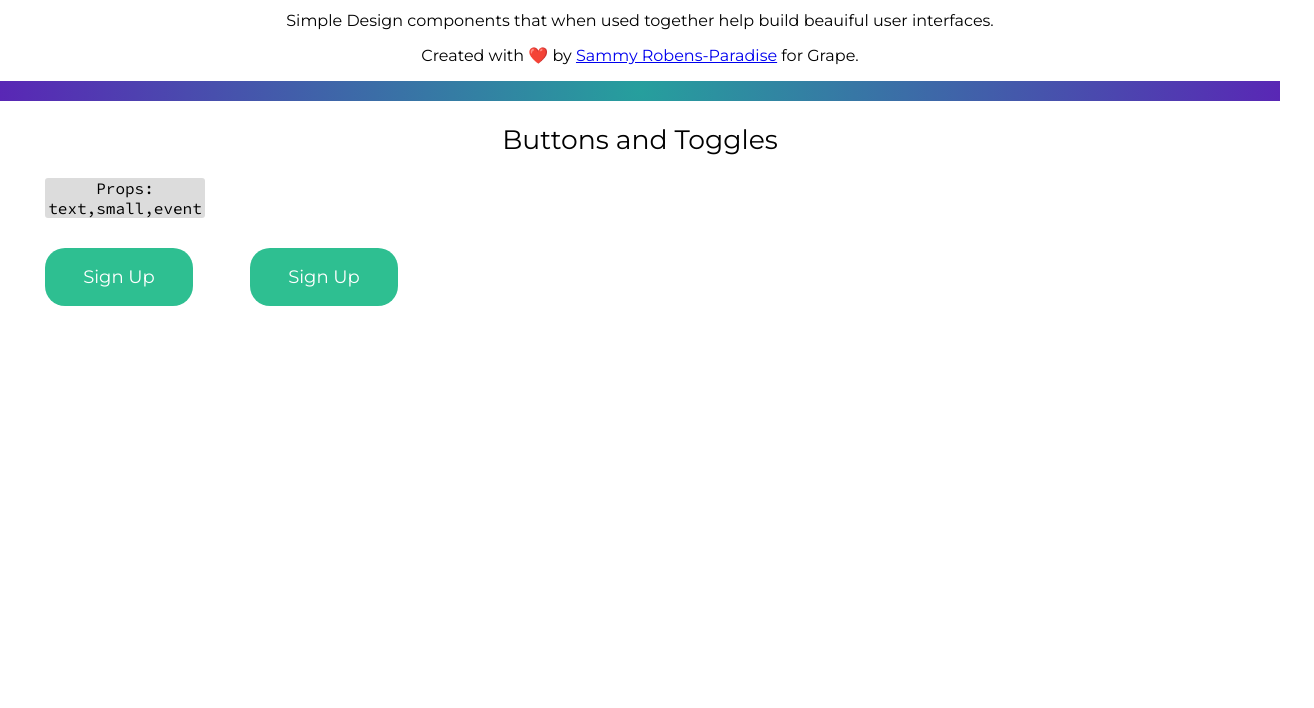
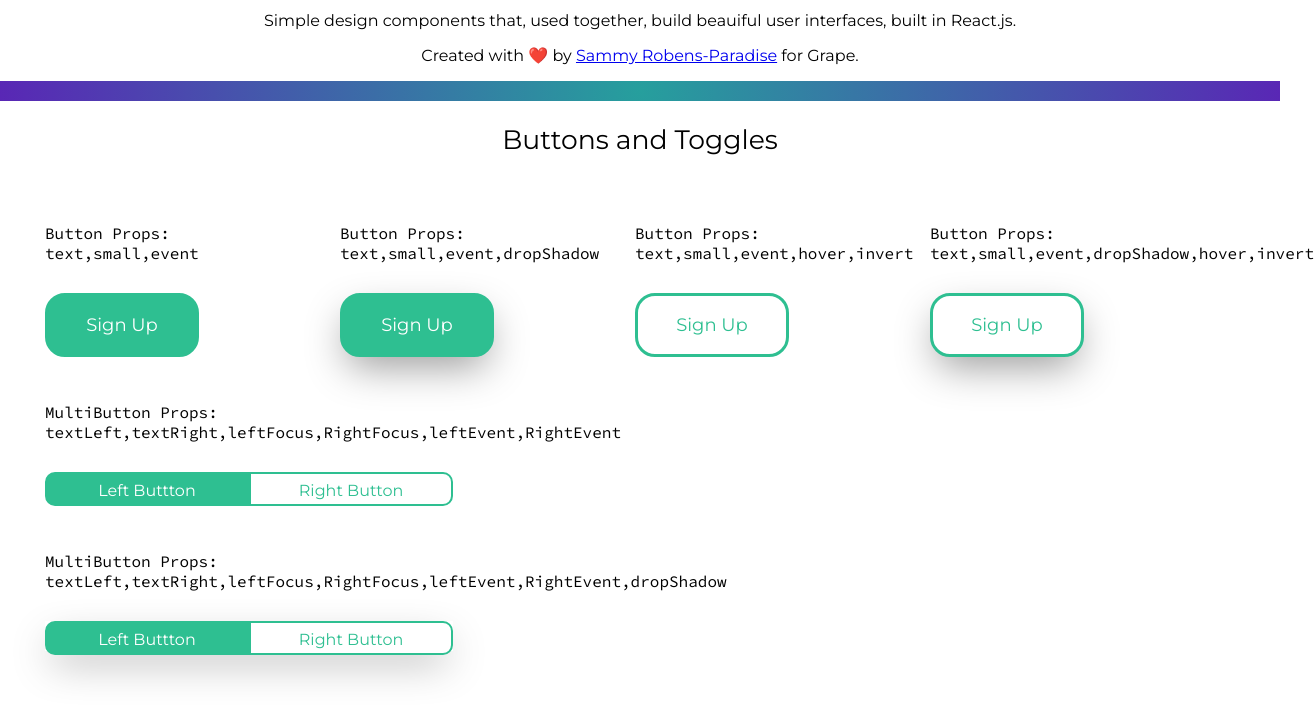
Before and after one commit to SammyRobensParadise/grape-global, a React app in the folder grape-global/: page / in a window 1280 px wide. Shown: the part 92-800 px from the top of the page, 1314 px wide, since content can reach past the window. Built offline with nearby package versions, Linux system fonts and the light colour scheme.

Commit message:
added the multibutton component

```diff
--- a/grape-global/public/index.html
+++ b/grape-global/public/index.html
@@ -24,7 +24,7 @@
       work correctly both with client-side routing and a non-root public URL.
       Learn how to configure a non-root public URL by running `npm run build`.
     -->
-    <title>Coetus | Grape Design</title>
+    <title>Raindrop | Grape Design</title>
   </head>
   <body style="width: 100%; margin-left: 0px;">
     <noscript>You need to enable JavaScript to run this app.</noscript>
--- a/grape-global/src/index.js
+++ b/grape-global/src/index.js
@@ -1,7 +1,7 @@
 import React from "react";
 import { render } from "react-dom";
-import { Button } from "./lib";
-import { Container, Row, Col, Jumbotron } from "reactstrap";
+import { Button, MultiButton } from "./lib";
+import { Container, Jumbotron } from "reactstrap";
 import styled from "styled-components";
 
 const Wrapper = styled.div`
@@ -45,25 +45,33 @@ padding-left: 45px;
 }
 `;
 const Code = styled.div`
-@import url('https://fonts.googleapis.com/css?family=Montserrat|Source+Code+Pro&display=swap');
-font-family: 'Source Code Pro', monospace;
+  @import url("https://fonts.googleapis.com/css?family=Montserrat|Source+Code+Pro&display=swap");
+  font-family: "Source Code Pro", monospace;
   font-weight: 100;
-background-color: #DCDCDC;
   border-radius: 3px;
   margin-bottom: 30px;
-width: 160px;
+  width: 250px;
   height: 100%;
-`
+  margin-top: 45px;
+  text-align: left;
+`;
 const Subsection = styled.p`
-text-align: center
-`
+  text-align: center;
+`;
+
 const App = () => (
   <Wrapper>
     <Jumbotron>
-      <Title>Coetus | Design</Title>
+      <Title>Raindrop | Design</Title>
 
-      <Subsection>Simple Design components that when used together help build beauiful user interfaces.</Subsection>
-      <Subsection>Created with  ❤️ by <a href="https://sammyrp.com">Sammy Robens-Paradise</a> for Grape.</Subsection>
+      <Subsection>
+        Simple design components that, used together, build beauiful user
+        interfaces, built in React.js.
+      </Subsection>
+      <Subsection>
+        Created with ❤️ by{" "}
+        <a href="https://sammyrp.com">Sammy Robens-Paradise</a> for Grape.
+      </Subsection>
     </Jumbotron>
     <SectionGradient></SectionGradient>
     <ButtonsSection></ButtonsSection>
@@ -77,7 +85,8 @@ const ButtonsSection = () => (
     </Jumbotron>
     <Container>
       <Content>
-        <Code>Props: text,small,event</Code>
+
+        <Code>Button Props: text,small,event</Code>
         <Button
           text="Sign Up"
           small={true}
@@ -85,11 +94,58 @@ const ButtonsSection = () => (
         ></Button>
       </Content>
       <Content>
+        <Code>Button Props: text,small,event,dropShadow</Code>
         <Button
           text="Sign Up"
           small={true}
           event={() => alert("Button Clicked!")}
+          dropShadow={true}
         ></Button>
+      </Content>
+      <Content>
+        <Code>Button Props: text,small,event,hover,invert</Code>
+        <Button
+          text="Sign Up"
+          small={true}
+          invert={true}
+          hover={true}
+          event={() => alert("Button Clicked!")}
+        ></Button>
+      </Content>
+      <Content>
+        <Code>Button Props: text,small,event,dropShadow,hover,invert</Code>
+        <Button
+          text="Sign Up"
+          small={true}
+          invert={true}
+          hover={true}
+          dropShadow={true}
+          event={() => alert("Button Clicked!")}
+        ></Button>
+      </Content>
+      <Content>
+        <Code> MultiButton Props: textLeft,textRight,leftFocus,RightFocus,leftEvent,RightEvent</Code>
+        <MultiButton
+        textLeft="Left Buttton"
+        textRight="Right Button"
+        leftFocus={true}
+        rightFocus={false}
+        leftEvent={() => alert('left button clicked')}
+        rightEvent={() => alert('right button clicked')}
+        ></MultiButton>
+      </Content>
+      <br></br>
+      <Content>
+        <Code> MultiButton Props: textLeft,textRight,leftFocus,RightFocus,leftEvent,RightEvent,dropShadow</Code>
+        <MultiButton
+        textLeft="Left Buttton"
+        textRight="Right Button"
+        leftFocus={true}
+        rightFocus={false}
+        leftEvent={() => alert('left button clicked')}
+        rightEvent={() => alert('right button clicked')}
+        dropShadow={true}
+        ></MultiButton>
       </Content>
     </Container>
   </Container>
--- a/grape-global/src/lib/global-buttons/buttons/Button.js
+++ b/grape-global/src/lib/global-buttons/buttons/Button.js
@@ -2,15 +2,23 @@ import React from "react";
 import styled from "styled-components";
 
 const ButttonEl = styled.div`
-  background-color: #2ebf91;
+  background-color: ${p => (p.invert ? "#fff" : "#2ebf91")};
   width: ${p => (p.small ? "148px" : "230px")};
+  color: ${p => p.invert? '#2ebf91' : '#fff'};
   text-align: center;
   height: 58px;
   border-radius: 20px;
+  border-width: 3px;
+  border-style: solid;
+  border-color: #2ebf91;
   box-shadow: ${p =>
-    p.dropShadow ? "0px 16px 51px -7px rgba(153,153,153,1)" : "none"};
+    p.dropShadow ? "0px 16px 40px -7px rgba(153,153,153,1)" : "none"};
   &:hover {
     cursor: pointer;
+    background-color: ${p =>
+      p.hover && p.invert ? "#2ebf91" : p.hover ? "#fff" : "#2ebf91"};
+    color: ${p =>
+      p.hover && p.invert ? "#fff" : p.hover ? "#2ebf91" : "#2ebf91"};
   }
 `;
 
@@ -18,15 +26,22 @@ const ButtonText = styled.div`
 font-family: 'Montserrat', sans-serif;
 font-weight: 200;
 font-size 18px;
-color: #fff;
+color: inherit;
 height: 58px;
 padding-top: 18px;
+
 `;
 const BUTTON_CLASSNAME = "button-wrapper";
-const Button = ({ text, type, hover, invert, small, dropShadow, event}) => (
+const Button = ({ text, hover, invert, small, dropShadow, event }) => (
   <div className={BUTTON_CLASSNAME}>
-    <ButttonEl dropShadow={dropShadow} small={small} onClick={event} >
-      <ButtonText>{text}</ButtonText>
+    <ButttonEl
+      dropShadow={dropShadow}
+      small={small}
+      onClick={event}
+      hover={hover}
+      invert={invert}
+    >
+      <ButtonText invert={invert} hover={hover}>{text}</ButtonText>
     </ButttonEl>
   </div>
 );
--- /dev/null
+++ b/grape-global/src/lib/global-buttons/buttons/MultiButton.js
@@ -0,0 +1,71 @@
+import React from "react";
+import styled from "styled-components";
+
+const ButttonEl = styled.div`
+height: 30px;
+  box-shadow: ${p =>
+    p.dropShadow ? "0px 16px 40px -7px rgba(153,153,153,1)" : "none"};
+`;
+const ButtonLeftSide = styled.div`
+  width: 200px;
+  height: 30px;
+  background-color: ${p => (p.leftFocus ? "#2ebf91" : "#fff")};
+  border-radius: 10px 0px 0px 10px;
+  border-width: 2px;
+  border-style: solid;
+  border-color: #2ebf91;
+  float: left;
+  margin-right: 0px;
+  position: relative;
+  &:hover {
+    cursor: pointer;
+  }
+`;
+const ButtonRightSide = styled.div`
+  width: 200px;
+  height: 30px;
+  background-color: ${p => (p.rightFocus ? "#2ebf91" : "#fff")};
+  border-radius: 0px 10px 10px 0px;
+  border-width: 2px;
+  border-style: solid;
+  border-color: #2ebf91;
+  float: right;
+  margin-left: 0px;
+  position: relative;
+  &:hover {
+    cursor: pointer;
+  }
+`;
+const ButtonText = styled.div`
+font-family: 'Montserrat', sans-serif;
+font-weight: 200;
+font-size 16px;
+color: ${p => (p.left ? "#fff" : "#2ebf91")};
+height: 58px;
+padding-top: 7px;
+text-align: center
+
+`;
+const BUTTON_CLASSNAME = "multi-button-wrapper";
+const MultiButton = ({
+  textLeft,
+  textRight,
+  leftEvent,
+  rightEvent,
+  leftFocus,
+  rightFocus,
+  dropShadow
+}) => (
+  <div className={BUTTON_CLASSNAME}>
+    <ButttonEl dropShadow={dropShadow}>
+      <ButtonLeftSide onClick={leftEvent} leftFocus={leftFocus}>
+        <ButtonText left>{textLeft}</ButtonText>
+      </ButtonLeftSide>
+      <ButtonRightSide onClick={rightEvent} rightFocus={rightFocus}>
+        <ButtonText right>{textRight}</ButtonText>
+      </ButtonRightSide>
+    </ButttonEl>
+  </div>
+);
+
+export default MultiButton;
--- a/grape-global/src/lib/index.js
+++ b/grape-global/src/lib/index.js
@@ -1,3 +1,4 @@
 import TextInput from "./TextInput";
-import Button from './global-buttons/buttons/Button'
-export { TextInput,Button };
+import Button from "./global-buttons/buttons/Button";
+import MultiButton from "./global-buttons/buttons/MultiButton";
+export { TextInput, Button, MultiButton };
```
Lines whose indentation alone changed are shown as unchanged.
